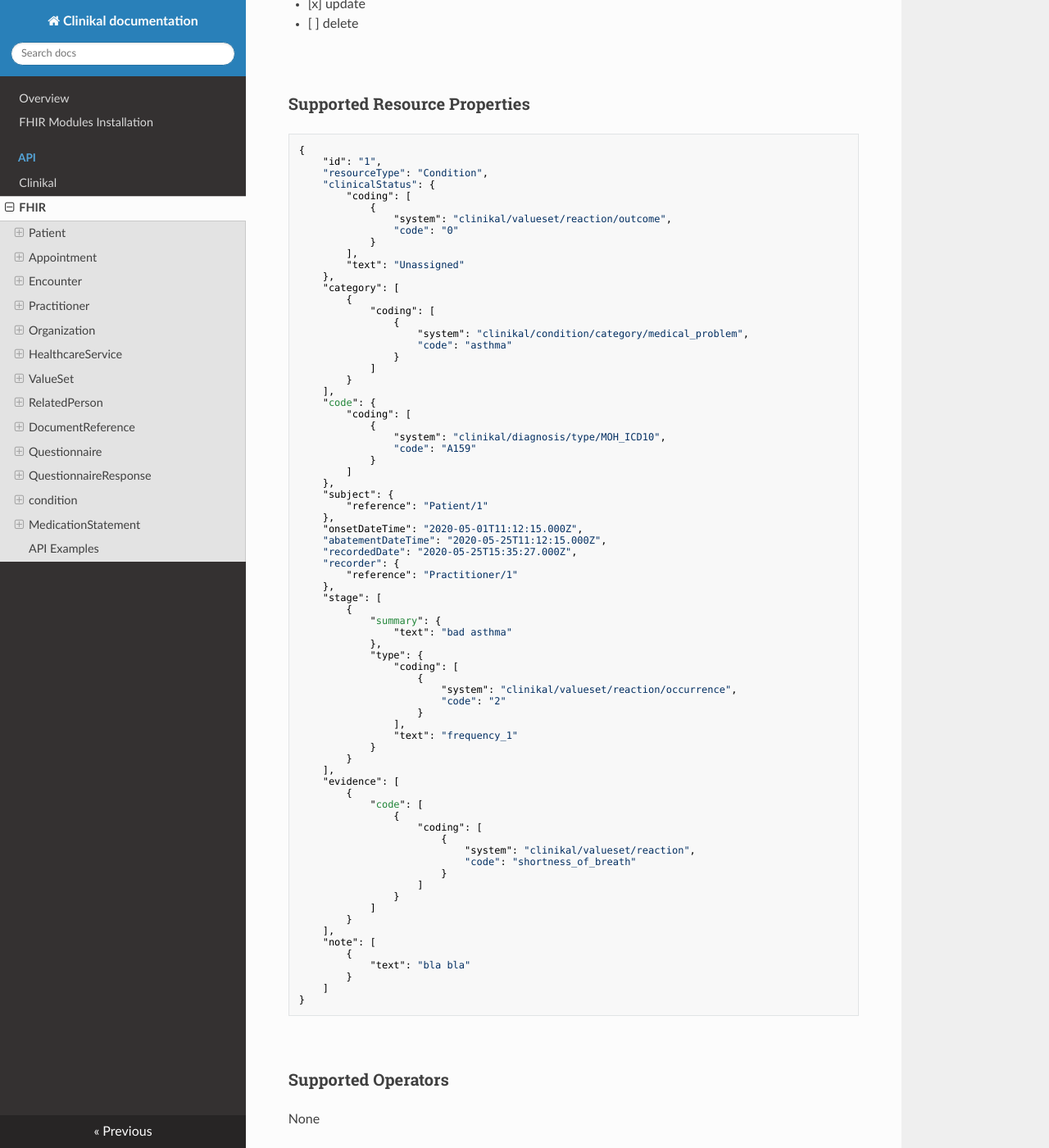
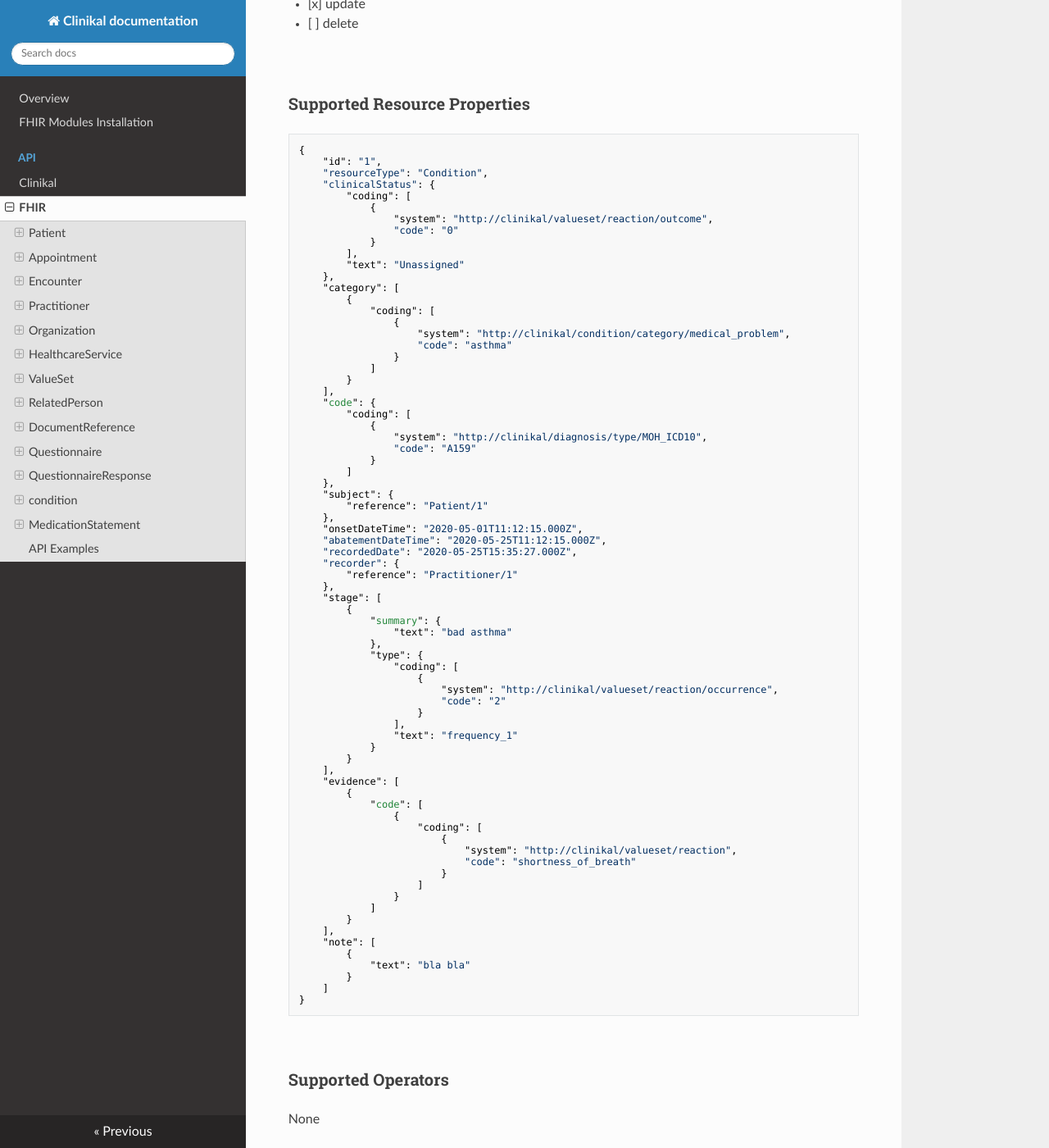
Before and after one commit to MohGovIL/Clinical-Documentation, an MkDocs documentation site: the page built from docs/api/fhir.md, in a window 1280 px wide and 1400 px high, scrolled down 21566 px. Shown: the whole window at 82% size. Built offline with MkDocs 1.6.1, drawn with Linux system fonts in a browser that asks for light colours; nearby versions of some CDN libraries; part of the change alters nothing that is shown; some of the changed text lies outside the part shown.

Commit message:
update fhir doc

```diff
--- a/docs/api/fhir.md
+++ b/docs/api/fhir.md
@@ -1050,7 +1050,7 @@ patient||exact|
     "clinicalStatus": {
         "coding": [
             {
-                "system": "clinikal/valueset/reaction/outcome",
+                "system": "http://clinikal/valueset/reaction/outcome",
                 "code": "0"
             }
         ],
@@ -1060,7 +1060,7 @@ patient||exact|
         {
             "coding": [
                 {
-                    "system": "clinikal/condition/category/medical_problem",
+                    "system": "http://clinikal/condition/category/medical_problem",
                     "code": "asthma"
                 }
             ]
@@ -1069,7 +1069,7 @@ patient||exact|
     "code": {
         "coding": [
             {
-                "system": "clinikal/diagnosis/type/MOH_ICD10",
+                "system": "http://clinikal/diagnosis/type/MOH_ICD10",
                 "code": "A159"
             }
         ]
@@ -1091,7 +1091,7 @@ patient||exact|
             "type": {
                 "coding": [
                     {
-                        "system": "clinikal/valueset/reaction/occurrence",
+                        "system": "http://clinikal/valueset/reaction/occurrence",
                         "code": "2"
                     }
                 ],
@@ -1105,7 +1105,7 @@ patient||exact|
                 {
                     "coding": [
                         {
-                            "system": "clinikal/valueset/reaction",
+                            "system": "http://clinikal/valueset/reaction",
                             "code": "shortness_of_breath"
                         }
                     ]
@@ -1135,12 +1135,14 @@ Parameter|Prefixes|Modifiers|OR Logic
 _id||exact|
 clinical-status||exact|
 code||of-type| "system\|code\|identifier" *
-category|||
+category||| "URL\|code" **
 subject||exact|
 
 <br><br>
 
 *example  Condition?code:of-type=|MOH_ICD10|A159
+**example  category?category=http://clinikal/condition/category/medical_problem|asthma (code is optional)
+
 
 ---
 
```
